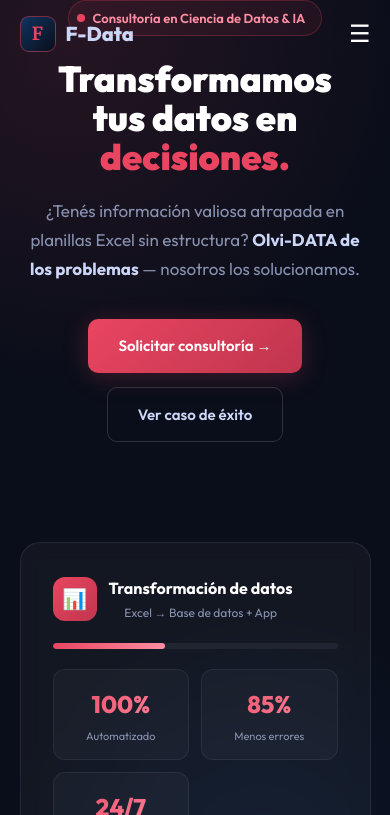
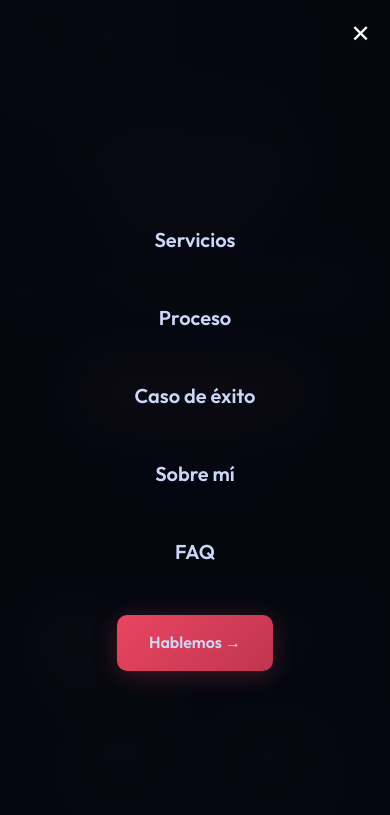
Before and after one commit to fedenh3/fdata-landing, a plain HTML site: page index.html in a window 390 px wide. Both pictures are taken after a click on the button "Menú". Shown: the top 815 px of the page. Drawn offline with Linux system fonts and the light colour scheme.

Commit message:
fix: hamburger menu + mobile hero badge overlap

```diff
--- a/main.js
+++ b/main.js
@@ -12,12 +12,31 @@ document.addEventListener('DOMContentLoaded', () => {
   window.addEventListener('scroll', onScroll, { passive: true });
   onScroll();
 
+  // ── Mobile hamburger menu ──
+  const navToggle = document.querySelector('.nav-toggle');
+  const navLinks = document.querySelector('.nav-links');
+
+  if (navToggle && navLinks) {
+    navToggle.addEventListener('click', () => {
+      const isOpen = navLinks.classList.toggle('open');
+      navToggle.textContent = isOpen ? '✕' : '☰';
+      // Prevent body scroll when menu is open
+      document.body.style.overflow = isOpen ? 'hidden' : '';
+    });
+  }
+
   // ── Smooth scroll for anchor links ──
   document.querySelectorAll('a[href^="#"]').forEach(link => {
     link.addEventListener('click', e => {
       e.preventDefault();
       const target = document.querySelector(link.getAttribute('href'));
       if (target) target.scrollIntoView({ behavior: 'smooth' });
+      // Close mobile menu if open
+      if (navLinks && navLinks.classList.contains('open')) {
+        navLinks.classList.remove('open');
+        navToggle.textContent = '☰';
+        document.body.style.overflow = '';
+      }
     });
   });
 
--- a/styles.css
+++ b/styles.css
@@ -923,21 +923,87 @@ img { max-width: 100%; display: block; }
 }
 
 /* ══════════════════════════════════════
-   RESPONSIVE
+   MOBILE MENU
    ══════════════════════════════════════ */
 @media (max-width: 900px) {
+  .nav-links {
+    display: none;
+    position: fixed;
+    top: 0;
+    left: 0;
+    right: 0;
+    bottom: 0;
+    background: rgba(6, 8, 16, .97);
+    backdrop-filter: blur(20px);
+    -webkit-backdrop-filter: blur(20px);
+    flex-direction: column;
+    align-items: center;
+    justify-content: center;
+    gap: 24px;
+    z-index: 999;
+    padding: 80px 40px 40px;
+  }
+
+  .nav-links.open {
+    display: flex;
+  }
+
+  .nav-links a {
+    font-size: 20px;
+    font-weight: 600;
+    color: var(--light);
+    padding: 10px 20px;
+    border-radius: 10px;
+    transition: background .2s, color .2s;
+  }
+
+  .nav-links a:hover {
+    background: rgba(233, 69, 96, .1);
+    color: var(--white);
+  }
+
+  .nav-links .nav-cta {
+    margin-top: 12px;
+    font-size: 16px !important;
+    padding: 14px 32px !important;
+  }
+
+  .nav-toggle {
+    display: block;
+    z-index: 1001;
+    position: relative;
+  }
+
   .hero .container { grid-template-columns: 1fr; text-align: center; }
   .hero-desc { margin: 0 auto 36px; }
   .hero-buttons { justify-content: center; }
   .hero-visual { margin-top: 40px; }
+
+  /* Fix hero badge overlap with navbar */
+  .hero {
+    padding-top: 100px;
+  }
+
+  .hero-badge {
+    font-size: 11px;
+    padding: 5px 12px 5px 6px;
+    margin-bottom: 16px;
+  }
+
+  .hero-title {
+    font-size: clamp(28px, 8vw, 42px);
+  }
+
   .services-grid { grid-template-columns: 1fr; }
   .process-steps { grid-template-columns: 1fr 1fr; }
   .case-wrapper { grid-template-columns: 1fr; }
   .about-grid { grid-template-columns: 1fr; text-align: center; }
   .contact-grid { grid-template-columns: 1fr; }
-  .nav-links { display: none; }
-  .nav-toggle { display: block; }
   .cta-box { padding: 40px 24px; }
+
+  .testimonial-card {
+    padding: 28px 24px;
+  }
 }
 
 @media (max-width: 600px) {
@@ -947,4 +1013,17 @@ img { max-width: 100%; display: block; }
   .case-before-after { grid-template-columns: 1fr; }
   .case-arrow { transform: rotate(90deg); }
   .footer .container { flex-direction: column; gap: 16px; text-align: center; }
+
+  .hero-badge {
+    font-size: 10px;
+    padding: 4px 10px 4px 6px;
+  }
+
+  .hero-title {
+    font-size: clamp(24px, 7vw, 36px);
+  }
+
+  .hero-desc {
+    font-size: 15px;
+  }
 }
```
